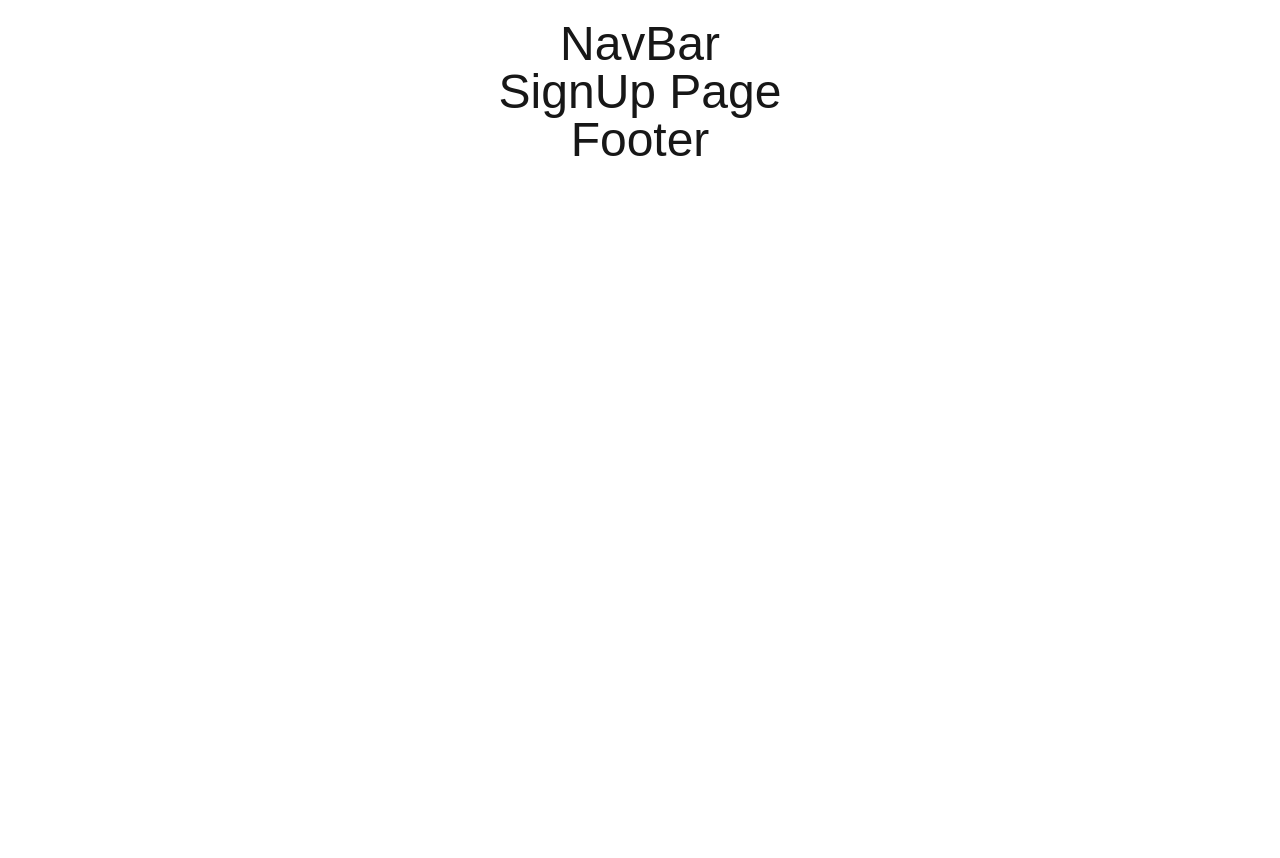
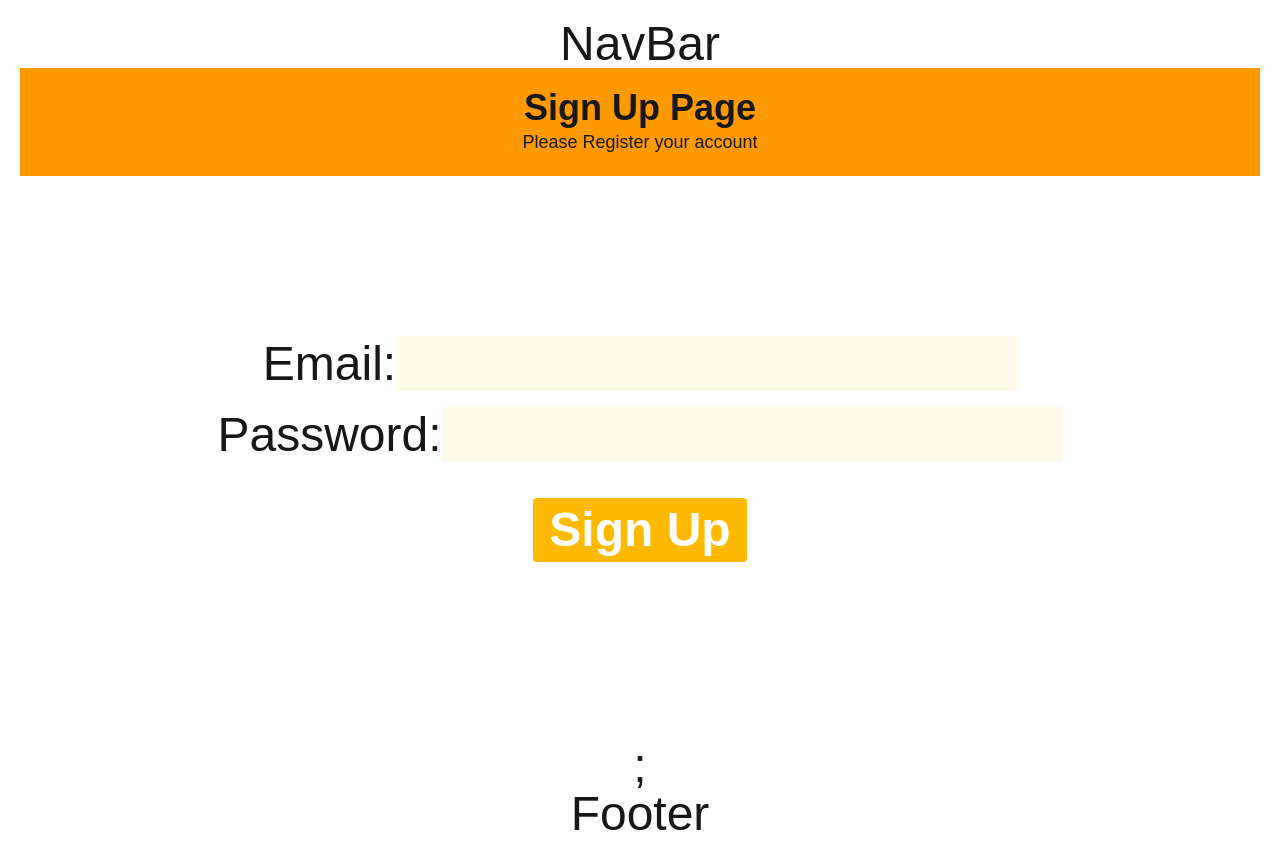
Before and after one commit to SDSU-CompE-561-Spring-2025/prof-frontend, a Next.js app: page /sign-up in a window 1280 px wide. Before the commit the page ends 800 px from the top, so only its background shows below. Built offline with nearby package versions, Linux system fonts and the light colour scheme.

Commit message:
Components before shadcn ui

```diff
--- a/src/app/(auth)/sign-in/page.tsx
+++ b/src/app/(auth)/sign-in/page.tsx
@@ -1,3 +1,10 @@
+import Title from '@/components/Title';
+
 export default function SignInPage() {
-	return <h1>Sign In Page </h1>;
+	return (
+		<Title
+			title="Sign In Page"
+			subtitle="Please Sign In"
+		/>
+	);
 }
--- a/src/app/(auth)/sign-up/page.tsx
+++ b/src/app/(auth)/sign-up/page.tsx
@@ -1,3 +1,14 @@
+import RegisterForm from '@/components/RegisterForm';
+import Title from '@/components/Title';
+
 export default function SignUpPage() {
-	return <h1>SignUp Page </h1>;
+	return (
+		<>
+			<Title
+				title="Sign Up Page"
+				subtitle="Please Register your account"
+			/>
+			<RegisterForm />;
+		</>
+	);
 }
--- a/src/app/page.tsx
+++ b/src/app/page.tsx
@@ -1,7 +1,12 @@
+import Title from '@/components/Title';
+
 export default function Home() {
 	return (
 		<main>
-			<h1 className="text-9xl text-sky-400 bg-slate-500 pt-5 pb-5 m-10">Home Page</h1>
+			<Title
+				title="Home Page"
+				subtitle="Welcome to the Home Page"
+			/>
 		</main>
 	);
 }
--- a/src/app/support/page.tsx
+++ b/src/app/support/page.tsx
@@ -1,3 +1,10 @@
+import Title from '@/components/Title';
+
 export default function SupportPage() {
-	return <h1>Support Page </h1>;
+	return (
+		<Title
+			title="Support Page"
+			subtitle="Please contact us"
+		/>
+	);
 }
--- /dev/null
+++ b/src/components/RegisterForm.tsx
@@ -0,0 +1,36 @@
+export default function RegisterForm() {
+	return (
+		<div className="p-20 m-20">
+			<form>
+				<div className="mb-4">
+					<label htmlFor="email">Email:</label>
+					<input
+						className="bg-amber-50"
+						type="email"
+						id="email"
+						name="email"
+						required
+					/>
+				</div>
+				<div className="mb-4">
+					<label htmlFor="password">Password:</label>
+					<input
+						className="bg-amber-50"
+						type="password"
+						id="password"
+						name="password"
+						required
+					/>
+				</div>
+				<div className="p-5">
+					<button
+						className="bg-amber-400 hover:bg-amber-500 text-white font-bold py-2 px-4 rounded"
+						type="submit"
+					>
+						Sign Up
+					</button>
+				</div>
+			</form>
+		</div>
+	);
+}
--- /dev/null
+++ b/src/components/Title.tsx
@@ -0,0 +1,13 @@
+interface TitleProps {
+	title: string;
+	subtitle: string;
+}
+
+export default function Title({ title, subtitle }: TitleProps) {
+	return (
+		<div className="p-5 bg-amber-500">
+			<h1 className="text-4xl font-bold text-center">{title}</h1>
+			<p className="text-lg text-center">{subtitle}</p>
+		</div>
+	);
+}
```
